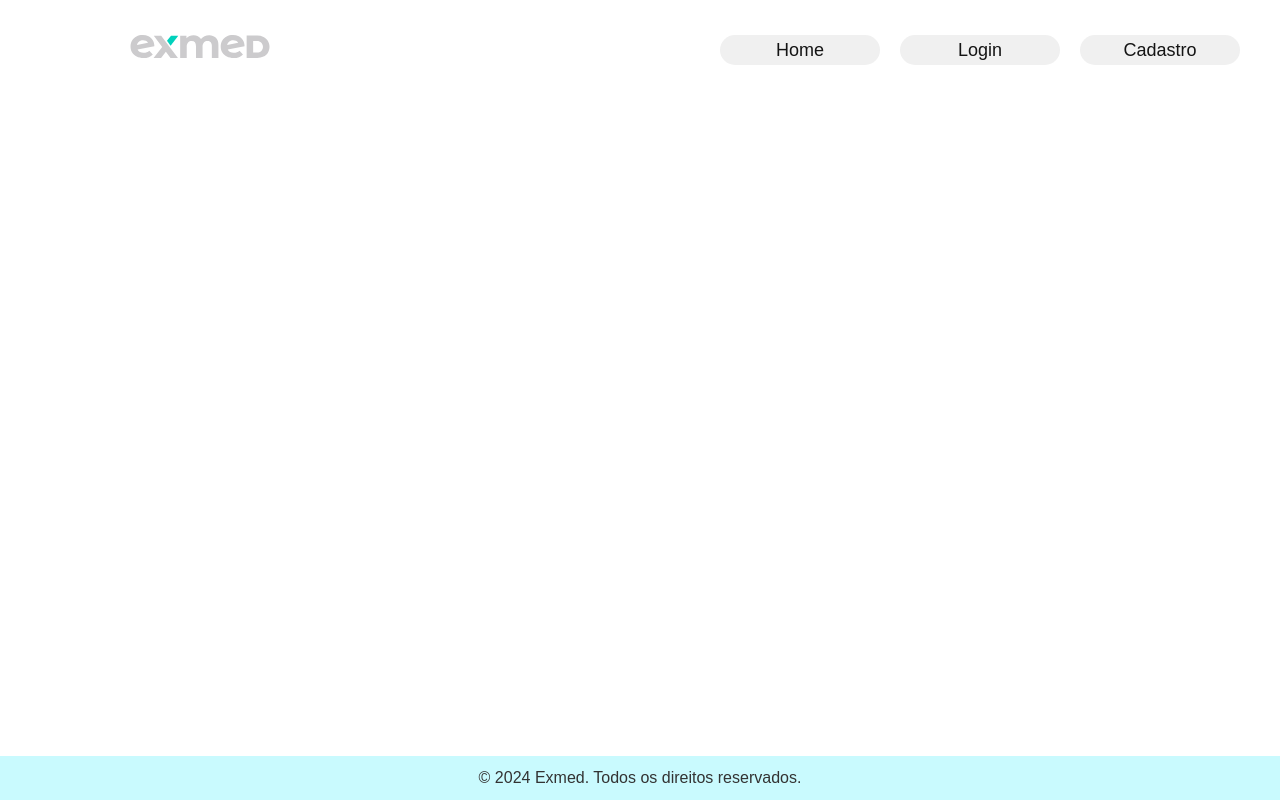
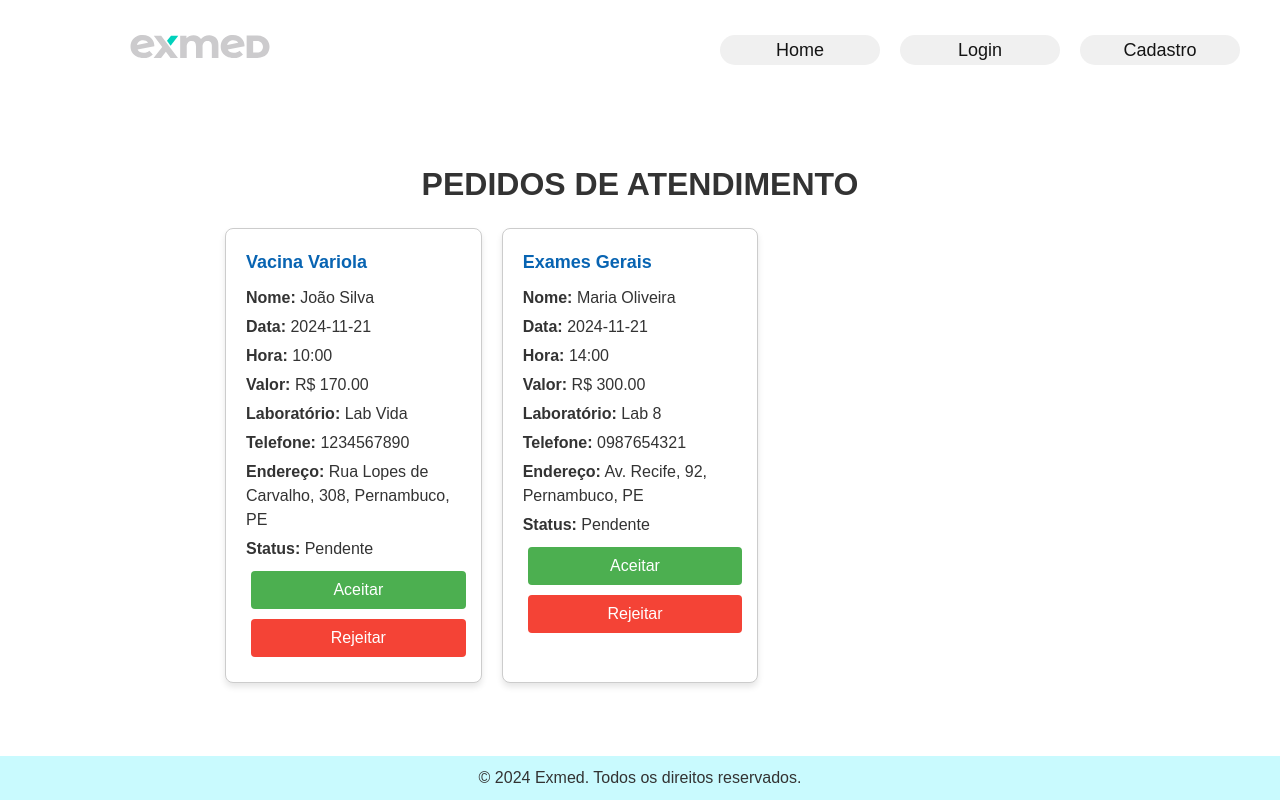
Before and after one commit to Shellbaka/projetoexmed, a React (Vite) app: page /aceita-atendimentos in a window 1280 px wide. Built offline with nearby package versions, Linux system fonts and the light colour scheme.

Commit message:
Criei uma nova rota e nova pasta, mas está com problema e não quer aparecer, vou ter que resolver isso.

```diff
--- a/src/App.jsx
+++ b/src/App.jsx
@@ -10,7 +10,8 @@ import CadColetores from './pages/Coletores/CadColetores';
 import Login from './pages/Login/LoginClientes';
 import TextNav from './pages/Exames/TextNav';
 import Atendidos from './pages/Agendamentos/Atendidos';
-import Agendamentos from './pages/Agendamentos/Agendamentos'
+import Agendamentos from './pages/Agendamentos/Agendamentos';
+import AceitaAtendimentos from './pages/Agendamentos/AceitaAtendimentos';
 
 function App() {
   const [atendimentosSalvos, setAtendimentosSalvos] = useState([]);
@@ -31,7 +32,6 @@ function App() {
           <Route path="/cadcoletores" element={<CadColetores />} />
           <Route path="/cadclientes" element={<CadClientes />} />
           <Route path="/login" element={<Login />} />
-
           <Route path="/resultado" element={<BuscarExames />} />
           <Route
             path="/atendidos"
@@ -41,6 +41,10 @@ function App() {
             path="/agendamentos"
             element={<Agendamentos adicionarAtendido={adicionarAtendido} />}
           />
+          <Route
+            path="/aceita-atendimentos" // Nova rota
+            element={<AceitaAtendimentos />}
+          />
         </Routes>
       </div>
       <Footer />
--- /dev/null
+++ b/src/pages/Agendamentos/AceitaAtendimentos.css
@@ -0,0 +1,56 @@
+.aceita-atendimentos-container {
+    padding: 20px;
+  }
+
+  .pedidos-list {
+    display: flex;
+    flex-wrap: wrap;
+    gap: 20px;
+  }
+
+  .pedido-card {
+    background-color: #fff;
+    border: 1px solid #ccc;
+    border-radius: 8px;
+    padding: 20px;
+    width: calc(100% / 3 - 20px);
+    box-shadow: 0 4px 6px rgba(0, 0, 0, 0.1);
+  }
+
+  .pedido-card h3 {
+    margin-bottom: 10px;
+    font-size: 18px;
+  }
+
+  .pedido-card p {
+    margin: 5px 0;
+  }
+
+  .button-aceitar {
+    background-color: #4caf50;
+    color: white;
+    border: none;
+    padding: 10px 15px;
+    cursor: pointer;
+    margin-right: 10px;
+    border-radius: 4px;
+    transition: background-color 0.3s ease;
+  }
+
+  .button-aceitar:hover {
+    background-color: #45a049;
+  }
+
+  .button-recusar {
+    background-color: #f44336;
+    color: white;
+    border: none;
+    padding: 10px 15px;
+    cursor: pointer;
+    border-radius: 4px;
+    transition: background-color 0.3s ease;
+  }
+
+  .button-recusar:hover {
+    background-color: #d32f2f;
+  }
--- /dev/null
+++ b/src/pages/Agendamentos/AceitaAtendimentos.jsx
@@ -0,0 +1,93 @@
+import React, { useState } from 'react';
+import './AceitaAtendimentos.css';
+
+function AceitaAtendimentos() {
+    console.log('Componente AceitaAtendimentos está sendo renderizado!');
+
+  const [pedidos, setPedidos] = useState([
+    {
+      id: 1,
+      tipo: 'Vacina Variola',
+      nome: 'João Silva',
+      data: '2024-11-21',
+      hora: '10:00',
+      laboratorio: 'Lab Vida',
+      valor: 170.0,
+      telefone: '1234567890',
+      endereco: 'Rua Lopes de Carvalho, 308, Pernambuco, PE',
+      status: 'Pendente',
+    },
+    {
+      id: 2,
+      tipo: 'Exames Gerais',
+      nome: 'Maria Oliveira',
+      data: '2024-11-21',
+      hora: '14:00',
+      laboratorio: 'Lab 8',
+      valor: 300.0,
+      telefone: '0987654321',
+      endereco: 'Av. Recife, 92, Pernambuco, PE',
+      status: 'Pendente',
+    },
+    // Mais pedidos de exemplo
+  ]);
+
+  const aceitarPedido = (id) => {
+    atualizarStatusPedido(id, 'Em Atendimento');
+  };
+
+  const rejeitarPedido = (id) => {
+    atualizarStatusPedido(id, 'Rejeitado');
+  };
+
+  const atualizarStatusPedido = (id, status) => {
+    const pedidoAtualizado = pedidos.find((pedido) => pedido.id === id);
+    if (pedidoAtualizado) {
+      const novoPedido = { ...pedidoAtualizado, status };
+
+      const agendamentosSalvos = JSON.parse(localStorage.getItem('agendamentos')) || [];
+      const agendamentosAtualizados = agendamentosSalvos.filter((item) => item.id !== id);
+
+      localStorage.setItem('agendamentos', JSON.stringify([...agendamentosAtualizados, novoPedido]));
+
+      const pedidosAtualizados = pedidos.map((pedido) =>
+        pedido.id === id ? novoPedido : pedido
+      );
+      setPedidos(pedidosAtualizados);
+    }
+  };
+
+  return (
+    <div className="aceita-atendimentos-container">
+      <h2>Pedidos de Atendimento</h2>
+      <div className="pedidos-list">
+        {pedidos.map((pedido) => (
+          <div key={pedido.id} className="pedido-card">
+            <h3>{pedido.tipo}</h3>
+            <p><strong>Nome:</strong> {pedido.nome}</p>
+            <p><strong>Data:</strong> {pedido.data}</p>
+            <p><strong>Hora:</strong> {pedido.hora}</p>
+            <p><strong>Valor:</strong> R$ {pedido.valor.toFixed(2)}</p>
+            <p><strong>Laboratório:</strong> {pedido.laboratorio}</p>
+            <p><strong>Telefone:</strong> {pedido.telefone}</p>
+            <p><strong>Endereço:</strong> {pedido.endereco}</p>
+            <p><strong>Status:</strong> {pedido.status}</p>
+
+            {pedido.status === 'Pendente' && (
+              <>
+                <button onClick={() => aceitarPedido(pedido.id)} className="button-aceitar">
+                  Aceitar
+                </button>
+                <button onClick={() => rejeitarPedido(pedido.id)} className="button-recusar">
+                  Rejeitar
+                </button>
+              </>
+            )}
+          </div>
+        ))}
+      </div>
+    </div>
+  );
+}
+
+export default AceitaAtendimentos;
```
